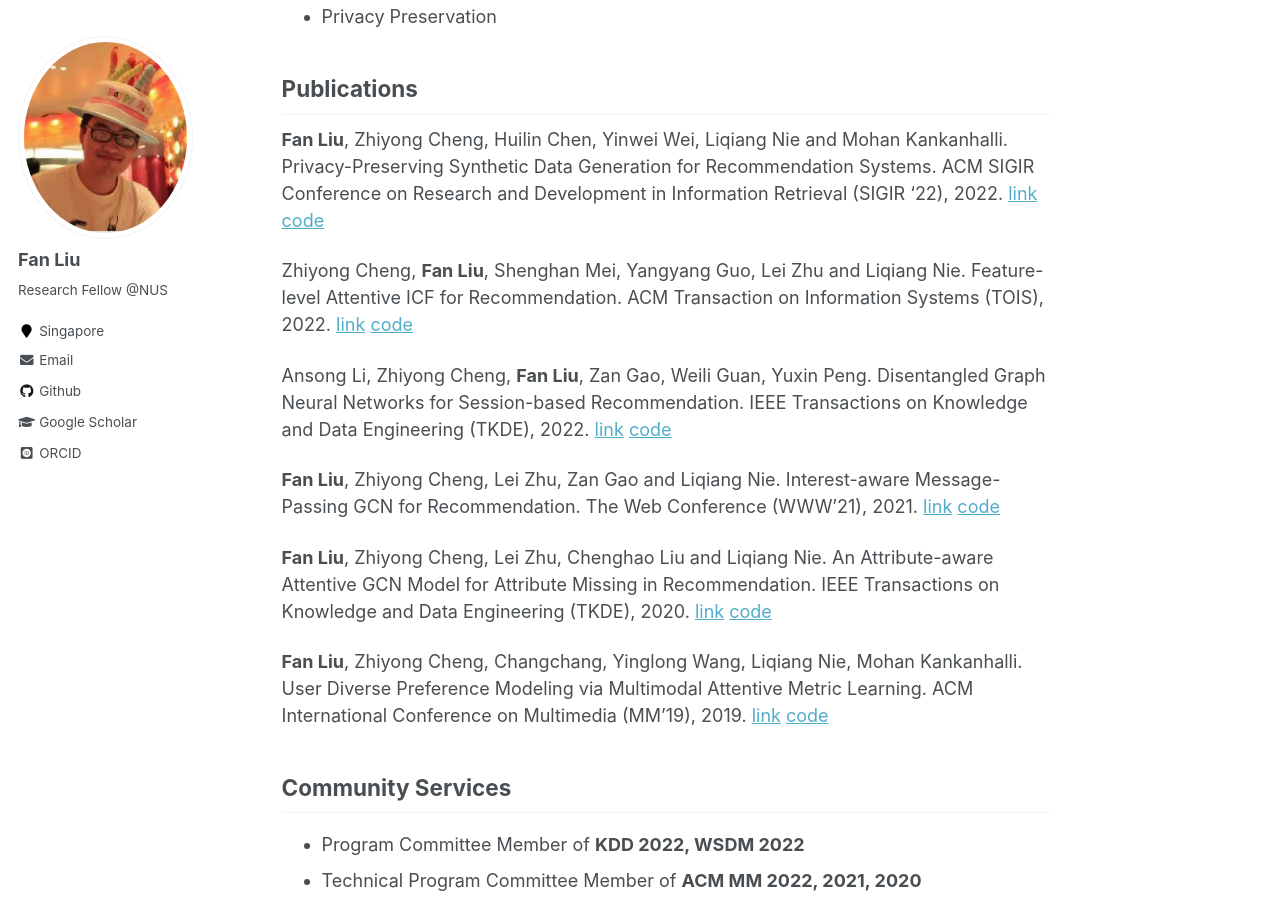
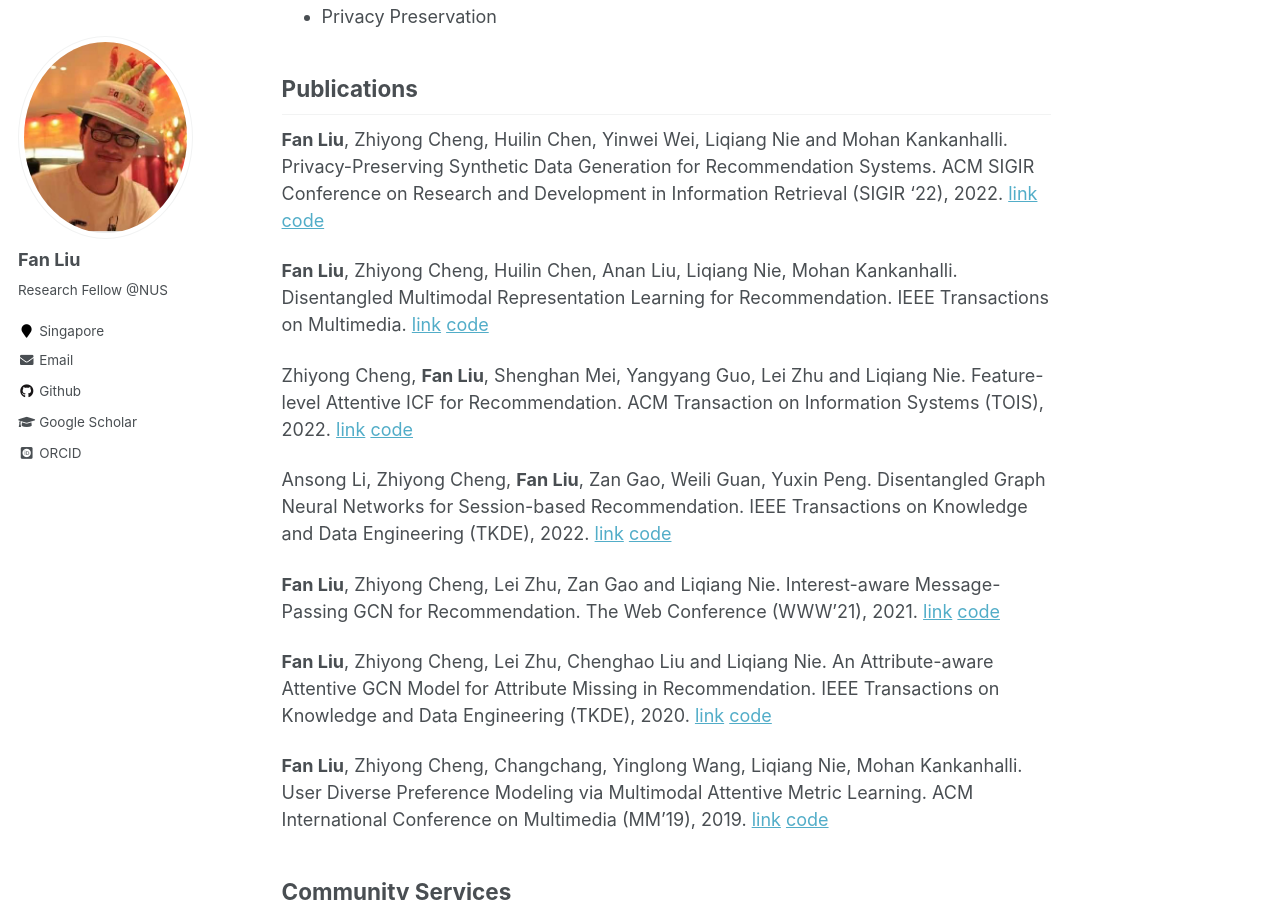
Before and after one commit to liufancs/liufancs.github.io, a Jekyll site: the page built from _pages/about.md, in a window 1280 px wide and 900 px high, scrolled down 614 px. Built offline with Jekyll 4.4.1, drawn with Linux system fonts in a browser that asks for light colours; some web fonts are replaced.

Commit message:
Update about.md

```diff
--- a/_pages/about.md
+++ b/_pages/about.md
@@ -21,6 +21,8 @@ I am currently a Research Fellow with [Prof. Mohan Kankanhalli](https://www.comp
 ## Publications
 
 **Fan Liu**, Zhiyong Cheng, Huilin Chen, Yinwei Wei, Liqiang Nie and Mohan Kankanhalli. Privacy-Preserving Synthetic Data Generation for Recommendation Systems.  ACM SIGIR Conference on Research and Development in Information Retrieval (SIGIR '22), 2022. [link](https://dl.acm.org/doi/abs/10.1145/3477495.3532044) [code](https://github.com/HuilinChenJN/UPC-SDG)
+
+**Fan Liu**, Zhiyong Cheng, Huilin Chen, Anan Liu, Liqiang Nie, Mohan Kankanhalli. Disentangled Multimodal Representation Learning for Recommendation. IEEE Transactions on Multimedia. [link](https://arxiv.org/abs/2203.05406) [code](https://github.com/liufancs/DMRL)
 
 Zhiyong Cheng, **Fan Liu**, Shenghan Mei, Yangyang Guo, Lei Zhu and Liqiang Nie. Feature-level Attentive ICF for Recommendation. ACM Transaction on Information Systems (TOIS), 2022. [link](https://arxiv.org/abs/2102.10745) [code](https://github.com/liufancs/FLA)
 
```
